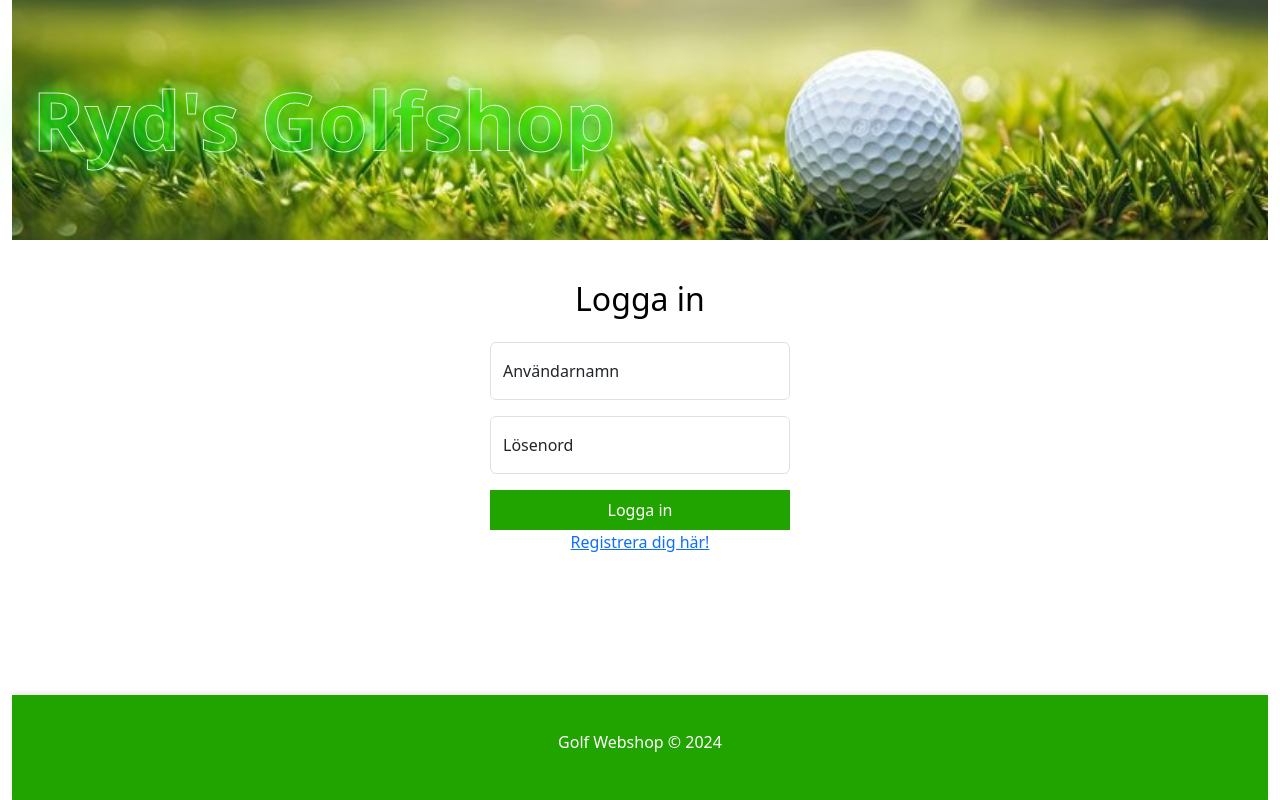
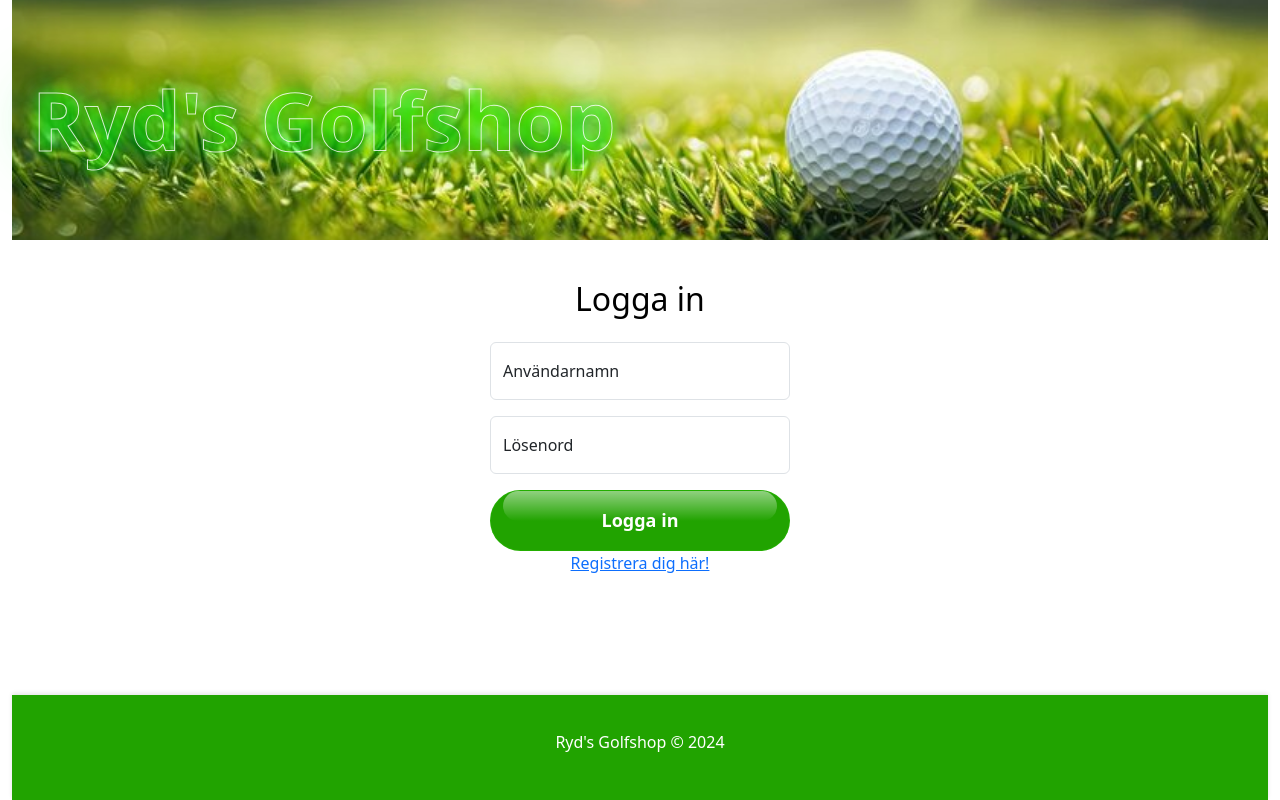
Before and after one commit to ulle73/WEBSECURITY-HACKING, a React (Vite) app: page / in a window 1280 px wide. Built offline with nearby package versions, Linux system fonts and the light colour scheme.

Commit message:
changed button to glossy

```diff
--- a/src/App.css
+++ b/src/App.css
@@ -182,6 +182,52 @@
 
   }
 
+    .button-71 {
+      background-color: 21a300;
+      border: 1px rgba(51, 255, 0, 0.116) solid;
+      border-radius: 56px;
+      color: #fff;
+      cursor: pointer;
+      display: inline-block;
+      font-family: system-ui, -apple-system, system-ui, "Segoe UI", Roboto, Ubuntu, "Helvetica Neue", sans-serif;
+      font-size: 18px;
+      font-weight: 600;
+      outline: 0;
+      padding: 16px 21px;
+      position: relative;
+      text-align: center;
+      text-decoration: none;
+      transition: all .3s;
+      user-select: none;
+      -webkit-user-select: none;
+      touch-action: manipulation;
+
+    }
+
+    .button-71:before {
+      background-color: initial;
+      background-image: linear-gradient(#fff 0, rgba(255, 255, 255, 0) 100%);
+      border-radius: 125px;
+      content: "";
+      height: 50%;
+      left: 4%;
+      opacity: .5;
+      position: absolute;
+      top: 0;
+      transition: all .3s;
+      width: 92%;
+    }
+
+    .button-71:hover {
+      box-shadow: rgba(255, 255, 255, .2) 0 3px 15px inset, rgba(0, 0, 0, .1) 0 3px 5px, rgba(0, 0, 0, .1) 0 10px 13px;
+      transform: scale(1.05);
+    }
+
+    @media (min-width: 768px) {
+      .button-71 {
+        padding: 16px 48px;
+      }
+    }
 
   /* Ta bort den inbyggda blåa gränsen och outline */
   .floating-label .form-control {
--- a/src/App.jsx
+++ b/src/App.jsx
@@ -28,7 +28,7 @@ function App() {
 
                         Ryd's Golfshop
                     </h1>
-                    <button onClick={logout}>Logout</button>
+                    <button style={{ transform: 'scale(0.75)' }} className='button-71' role="button"  onClick={logout}>Logout</button>
                 </header>
 
                 <main>
@@ -71,7 +71,7 @@ function App() {
             </main>
 
             <footer>
-                <p className='footer-text'>Golf Webshop © 2024</p>
+                <p className='footer-text'>Ryd's Golfshop © 2024</p>
             </footer>
         </div>
     );
--- a/src/components/Login.jsx
+++ b/src/components/Login.jsx
@@ -56,7 +56,7 @@ function Login() {
                     />
                 </FloatingLabel>
 
-                <button variant="primary" type="submit" className="w-100">
+                <button variant="primary" type="submit" className="w-100 button-71">
                     Logga in
                 </button>
 
--- a/src/components/Register.jsx
+++ b/src/components/Register.jsx
@@ -45,7 +45,7 @@ function Register() {
                     />
                 </FloatingLabel>
 
-                <button variant="primary" type="submit" className="w-100">
+                <button variant="primary" type="submit" className="w-100 button-71">
                     Registrera dig
                 </button>
 
--- a/src/components/ReviewBox.jsx
+++ b/src/components/ReviewBox.jsx
@@ -53,7 +53,7 @@ function ReviewBox({ clubId }) {
           />
         </div>
 
-        <button type="submit" className="review-button" disabled={submitted}>
+        <button type="submit" className="review-button button-71" disabled={submitted}>
           {submitted ? 'Recension skickad!' : 'Skicka recension'}
         </button>
       </form>
--- a/src/screens/ClubDetails.jsx
+++ b/src/screens/ClubDetails.jsx
@@ -40,9 +40,9 @@ function ClubDetails() {
               <p><strong>Pris:</strong> {club.price} kr</p>
               <p><strong>Beskrivning:</strong> {club.description}</p>
               <div>
-                <Button variant="primary" className="mt-3">
+                <button variant="primary" style={{ transform: 'scale(0.75)' }} className="mt-3 button-71">
                   Lägg till i varukorgen
-                </Button>
+                </button>
               </div>
             </div>
           </Col>
```
